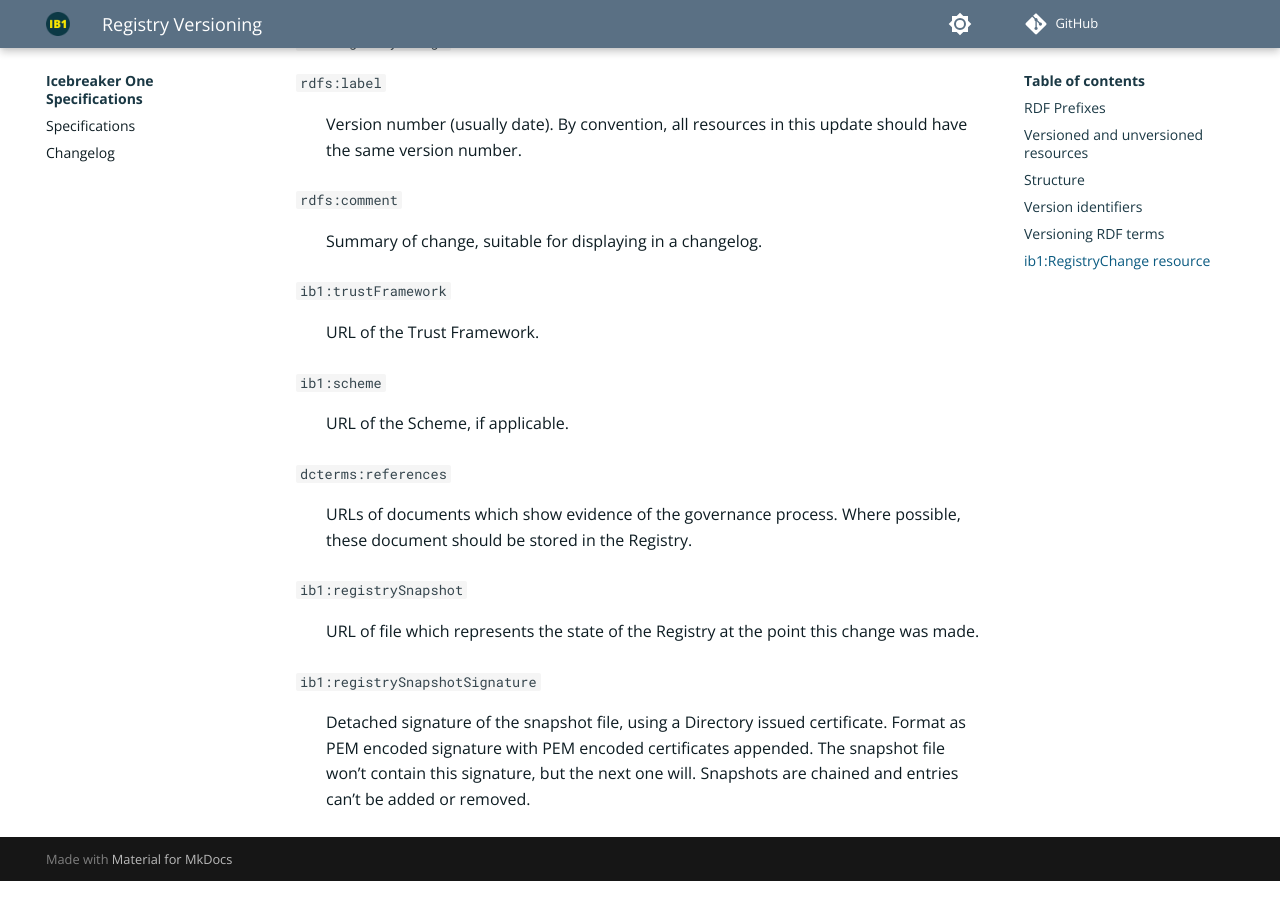
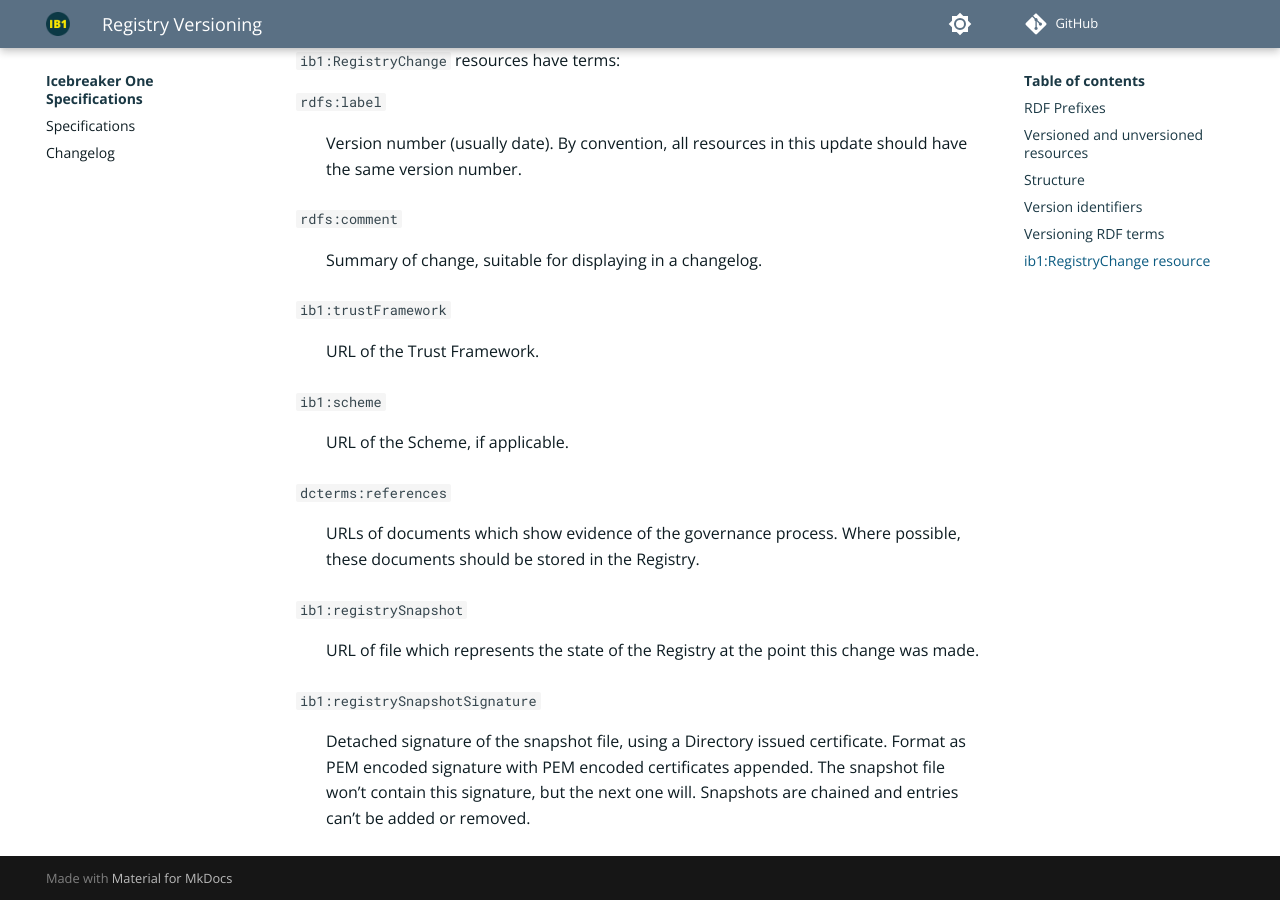
Before and after one commit to icebreakerone/ib1-technical-specifications, an MkDocs documentation site: the page built from docs/registry-versioning/1.0.md, in a window 1280 px wide and 900 px high, scrolled down 2557 px. Built offline with MkDocs 1.6.1 and Material for MkDocs 9.7.7, drawn with Linux system fonts in a browser that asks for light colours; comment, search, counter and statistics services are not loaded; some of the changed text lies outside the part shown.

Commit message:
Suggested changes to registry-versioning/1.0md
Including adding in the definition for "xsd:" which was missing.

````diff
--- a/docs/registry-versioning/1.0.md
+++ b/docs/registry-versioning/1.0.md
@@ -13,6 +13,7 @@
   rdf:     http://www.w3.org/1999/02/22-rdf-syntax-ns#
   rdfs:    http://www.w3.org/2000/01/rdf-schema#
   ib1:     https://registry.trust.ib1.org/ns/1.0#
+  xsd:     http://www.w3.org/2001/XMLSchema#
 ```
 
 
@@ -89,7 +90,7 @@
 : URL of the Scheme, if applicable.
 
 `dcterms:references`
-: URLs of documents which show evidence of the governance process. Where possible, these document should be stored in the Registry.
+: URLs of documents which show evidence of the governance process. Where possible, these documents should be stored in the Registry.
 
 `ib1:registrySnapshot`
 : URL of file which represents the state of the Registry at the point this change was made.
````
